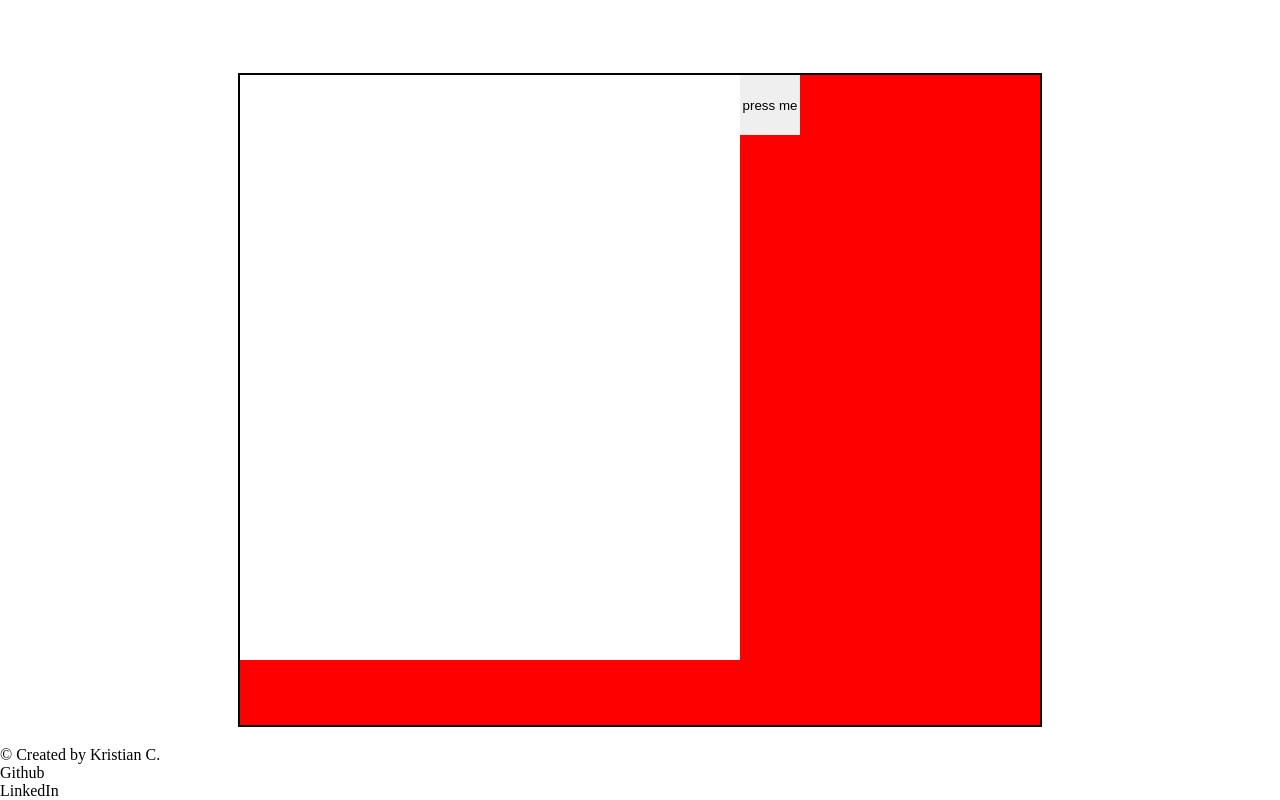
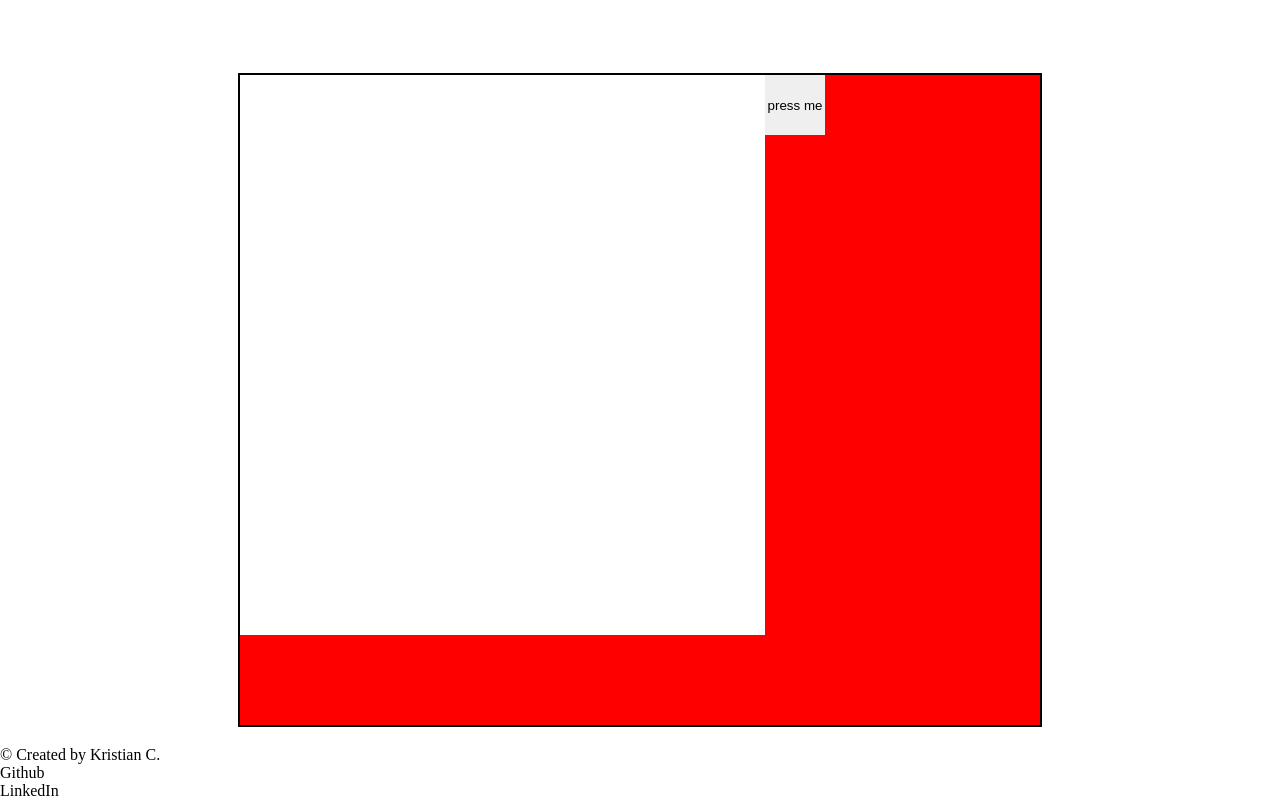
Before and after one commit to KristianColville1/tetris, a website: page index.html in a window 1280 px wide. Drawn offline with Linux system fonts and the light colour scheme.

Commit message:
Update size format of cells and grid for game

```diff
--- a/assets/css/style-one.css
+++ b/assets/css/style-one.css
@@ -34,8 +34,8 @@ footer {
 }
 
 #game {
-    width: 500px;
-    height: 90%;
+    width: 525px;
+    height: 560px;
     background-color: white;
     display: flex;
     flex-wrap: nowrap;
@@ -59,5 +59,4 @@ footer {
 button {
     width: 60px;
     height: 60px;
-
 }
```
